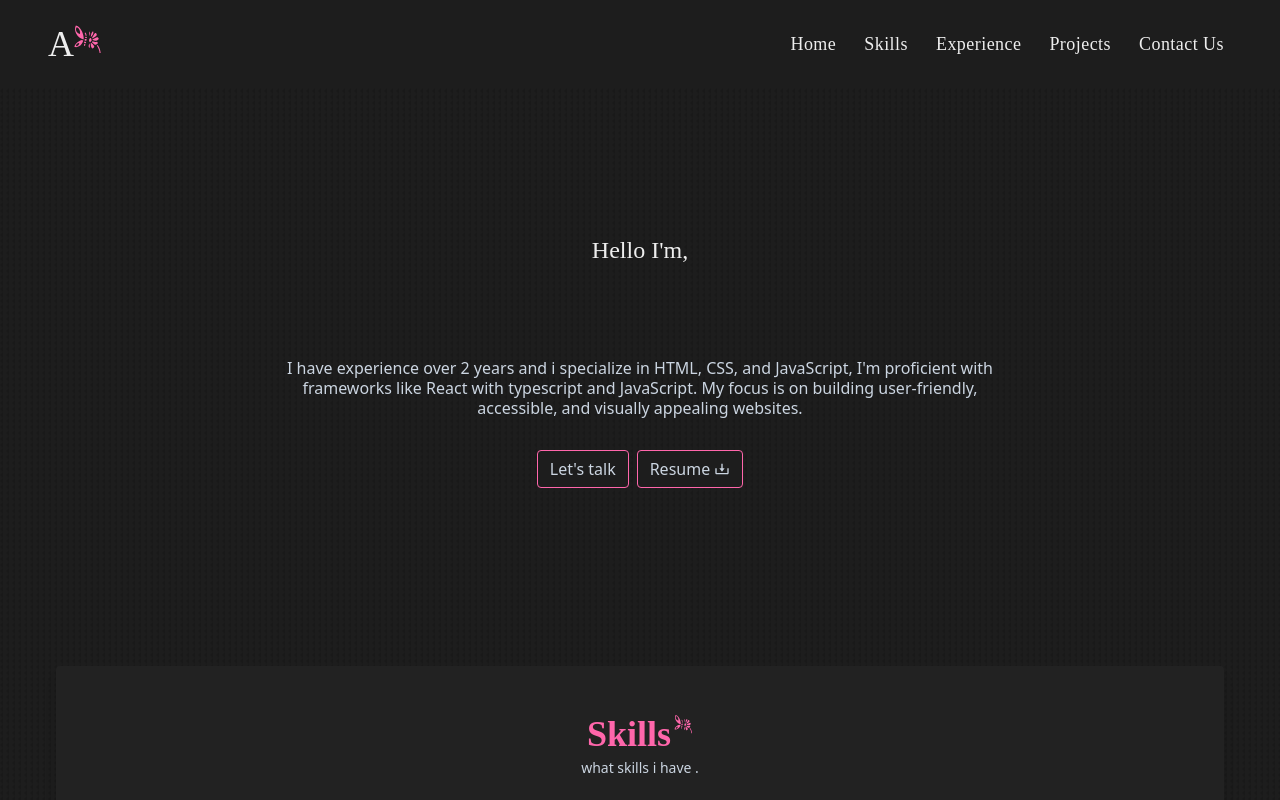
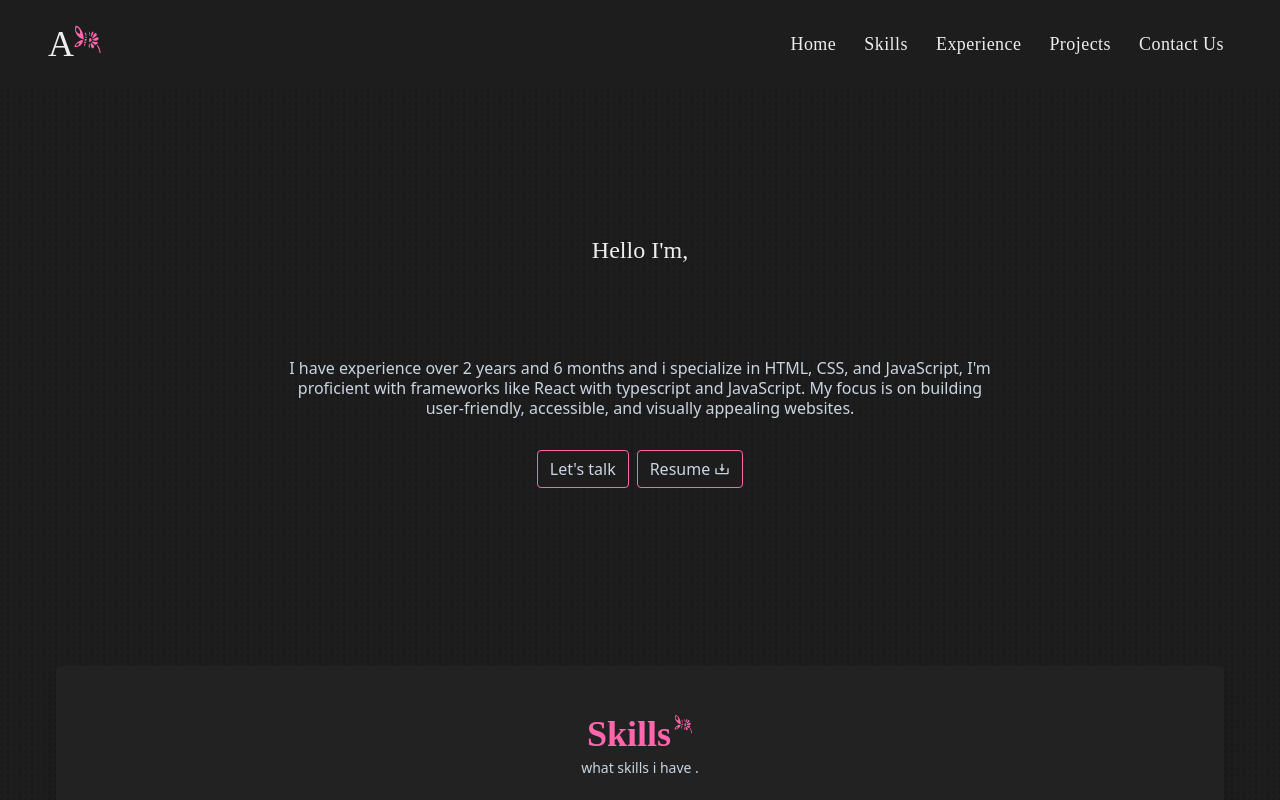
Before and after one commit to abrar997/portfolio-2024, a Next.js app: page / in a window 1280 px wide. Shown: the top 800 px of the page. Built offline with nearby package versions, Linux system fonts and the light colour scheme.

Commit message:
update data

```diff
--- a/src/components/First.tsx
+++ b/src/components/First.tsx
@@ -79,8 +79,8 @@ export default function First() {
         </AnimatePresence>
       </div>
       <p className="text-text lg:text-[16px] text-sm lg:w-[60%]">
-        I have experience over 2 years and i specialize in HTML, CSS, and
-        JavaScript, I&#39;m proficient with frameworks like React with
+        I have experience over 2 years and 6 months and i specialize in HTML,
+        CSS, and JavaScript, I&#39;m proficient with frameworks like React with
         typescript and JavaScript. My focus is on building user-friendly,
         accessible, and visually appealing websites.
       </p>
```
